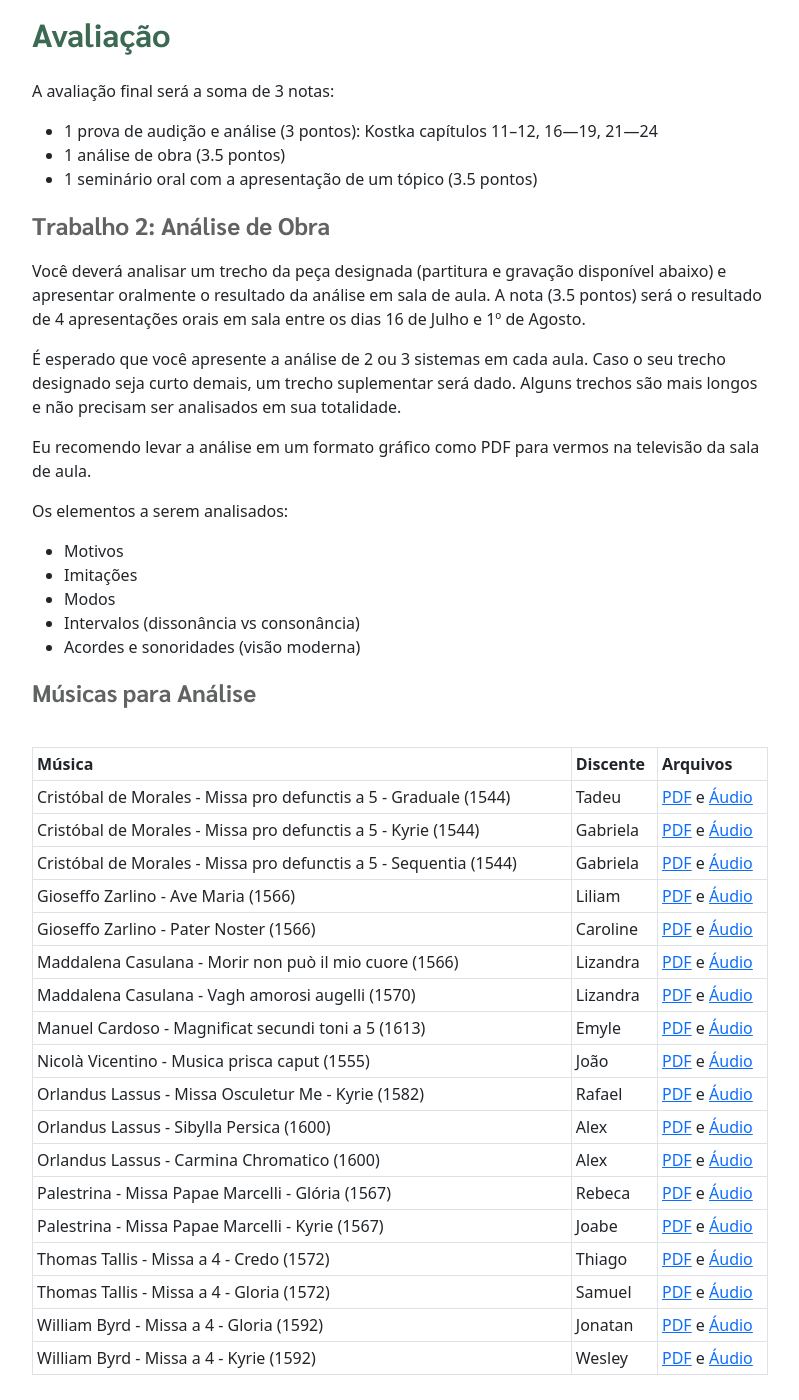
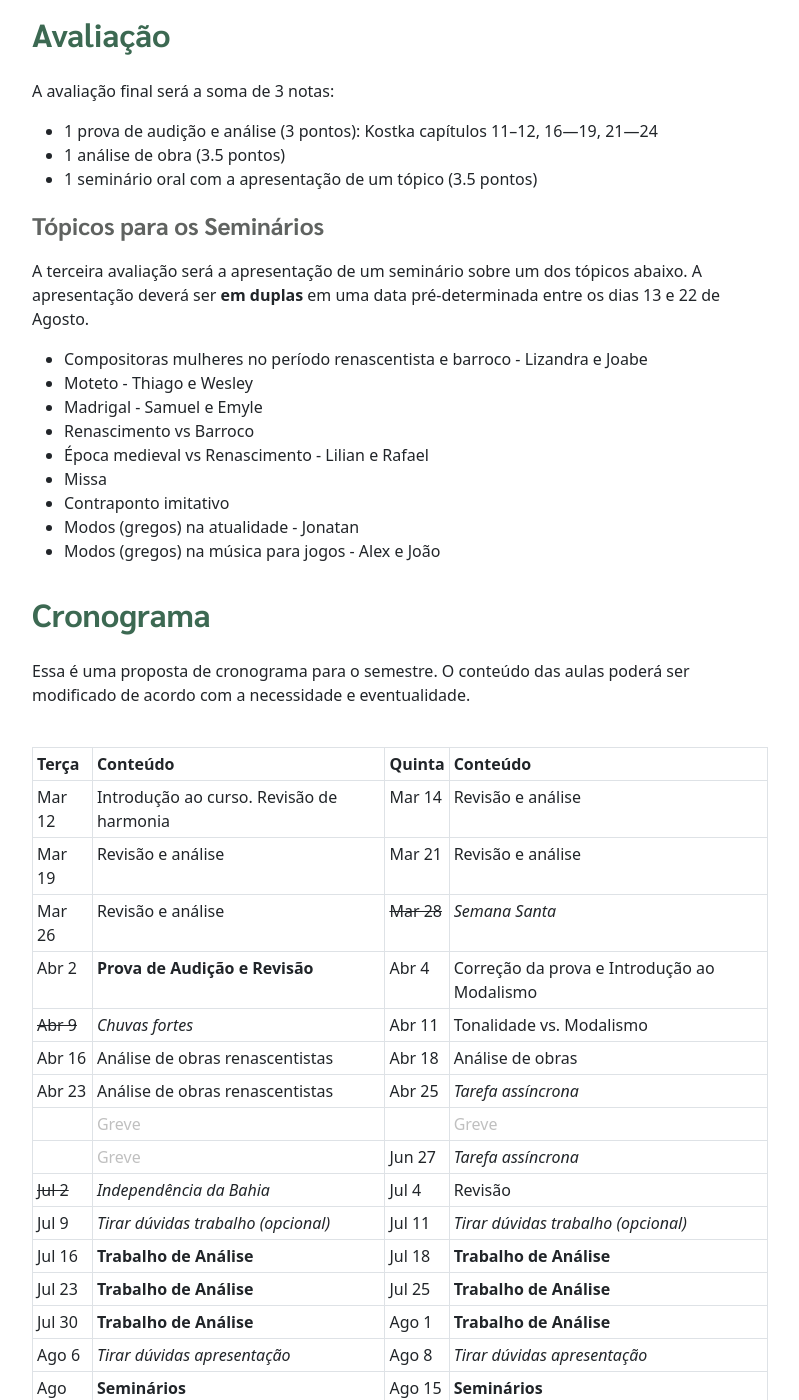
Before and after one commit to pedrokroger/pedrokroger.github.io, a Jekyll site: the page built from aulas/lem7.md, in a window 1280 px wide and 1400 px high, scrolled down 751 px. Shown: the whole window, without its empty margins (50-849 px from the left). Built offline with Jekyll 4.4.1, drawn with Linux system fonts in a browser that asks for light colours; some of the changed lines change nothing that is shown; some of the changed text lies outside the part shown.

Commit message:
Atualiza página LEM

```diff
--- a/aulas/lem7.md
+++ b/aulas/lem7.md
@@ -49,8 +49,9 @@
  - 1 análise de obra (3.5 pontos)
  - 1 seminário oral com a apresentação de um tópico (3.5 pontos)
 
+<!--
 
-<!-- ### Prova de Audição
+### Prova de Audição
 
 Na parte de audição das obras você deverá identificar o nome da obra, o(a)
 compositor(a), e a data aproximada da obra.
@@ -72,7 +73,6 @@
 
 - {% icon yt %} [How Allegri's Miserere should really sound](https://www.youtube.com/watch?v=h6hD8YtO5HI)
 
--->
 
 ### Trabalho 2: Análise de Obra
 
@@ -162,6 +162,7 @@
 [46]: https://docs.pkroger.com/analise/William Byrd - Missa a 4 - Gloria.mp3
 [47]: https://docs.pkroger.com/analise/William Byrd - Missa a 4 - Kyrie.mp3
 
+-->
 
 ### Tópicos para os Seminários
 
@@ -185,28 +186,28 @@
 Essa é uma proposta de cronograma para o semestre. O conteúdo das aulas poderá
 ser modificado de acordo com a necessidade e eventualidade.
 
-| Terça     | Conteúdo                                   | Quinta     | Conteúdo                                    |
-|:----------|:-------------------------------------------|:-----------|:--------------------------------------------|
-| Mar 12    | Introdução ao curso. Revisão de harmonia   | Mar 14     | Revisão e análise                           |
-| Mar 19    | Revisão e análise                          | Mar 21     | Revisão e análise                           |
-| Mar 26    | Revisão e análise                          | ~~Mar 28~~ | _Semana Santa_                              |
-| Abr 2     | **Prova de Audição e Revisão**             | Abr 4      | Correção da prova e Introdução ao Modalismo |
-| ~~Abr 9~~ | _Chuvas fortes_                            | Abr 11     | Tonalidade vs. Modalismo                    |
-| Abr 16    | Análise de obras renascentistas            | Abr 18     | Análise de obras                            |
-| Abr 23    | Análise de obras renascentistas            | Abr 25     | _Tarefa assíncrona_                         |
-|           | Greve                                      |            | Greve                                       |
-|           | Greve                                      | Jun 27     | _Tarefa assíncrona_                         |
-| ~~Jul 2~~ | _Independência da Bahia_                   | Jul 4      | Revisão                                     |
-| Jul 9     | _Tirar dúvidas trabalho (opcional)_        | Jul 11     | _Tirar dúvidas trabalho (opcional)_         |
-| Jul 16    | **Trabalho de Análise**                    | Jul 18     | **Trabalho de Análise**                     |
-| Jul 23    | **Trabalho de Análise**                    | Jul 25     | **Trabalho de Análise**                     |
-| Jul 30    | **Trabalho de Análise**                    | Ago 1      | **Trabalho de Análise**                     |
-| Ago 6     | _Tirar dúvidas apresentação_               | Ago 8      | _Tirar dúvidas apresentação_                |
-| Ago 13    | **Seminários**                             | Ago 15     | **Seminários**                              |
-|           | Thiago e Wesley - Moteto                   |            | Lizandra e Joabe - Compositoras             |
-|           | Samuel e Emyle - Madrigal                  |            | Jonatan - Modos atualidade                  |
-| Ago 20    | **Seminários**                             | Ago 22     | **Seminários**                              |
-|           | Alex e João - Modos jogos                  |            |                                             |
-|           | Lilian e Rafael - Medieval vs Renascimento |            |                                             |
-| Ago 27    | _Reservado para 2a chamada_                | Ago 29     | _Reservado para 2a chamada_                 |
-| Set 3     | _Reservado para correções (sem aula)_      | Set 5      | _Entrega de resultados (online)_            |
+| Terça     | Conteúdo                                   | Quinta     | Conteúdo                                      |
+|:----------|:-------------------------------------------|:-----------|:----------------------------------------------|
+| Mar 12    | Introdução ao curso. Revisão de harmonia   | Mar 14     | Revisão e análise                             |
+| Mar 19    | Revisão e análise                          | Mar 21     | Revisão e análise                             |
+| Mar 26    | Revisão e análise                          | ~~Mar 28~~ | _Semana Santa_                                |
+| Abr 2     | **Prova de Audição e Revisão**             | Abr 4      | Correção da prova e Introdução ao Modalismo   |
+| ~~Abr 9~~ | _Chuvas fortes_                            | Abr 11     | Tonalidade vs. Modalismo                      |
+| Abr 16    | Análise de obras renascentistas            | Abr 18     | Análise de obras                              |
+| Abr 23    | Análise de obras renascentistas            | Abr 25     | _Tarefa assíncrona_                           |
+|           | Greve                                      |            | Greve                                         |
+|           | Greve                                      | Jun 27     | _Tarefa assíncrona_                           |
+| ~~Jul 2~~ | _Independência da Bahia_                   | Jul 4      | Revisão                                       |
+| Jul 9     | _Tirar dúvidas trabalho (opcional)_        | Jul 11     | _Tirar dúvidas trabalho (opcional)_           |
+| Jul 16    | **Trabalho de Análise**                    | Jul 18     | **Trabalho de Análise**                       |
+| Jul 23    | **Trabalho de Análise**                    | Jul 25     | **Trabalho de Análise**                       |
+| Jul 30    | **Trabalho de Análise**                    | Ago 1      | **Trabalho de Análise**                       |
+| Ago 6     | _Tirar dúvidas apresentação_               | Ago 8      | _Tirar dúvidas apresentação_                  |
+| Ago 13    | **Seminários**                             | Ago 15     | **Seminários**                                |
+|           | Thiago e Wesley - Moteto                   |            | Lizandra e Joabe - Compositoras               |
+|           | Samuel e Emyle - Madrigal                  |            | Renascimento vs Barroco - Caroline e Gabriela |
+| Ago 20    | **Seminários**                             | Ago 22     | **Seminários**                                |
+|           | Alex e João - Modos jogos                  |            | Rebeca - Missa                                |
+|           | Lilian e Rafael - Medieval vs Renascimento |            | Jonatan - Modos atualidade                    |
+| Ago 27    | _Reservado para 2a chamada_                | Ago 29     | _Reservado para 2a chamada_                   |
+| Set 3     | _Reservado para correções (sem aula)_      | Set 5      | _Entrega de resultados (online)_              |
```
